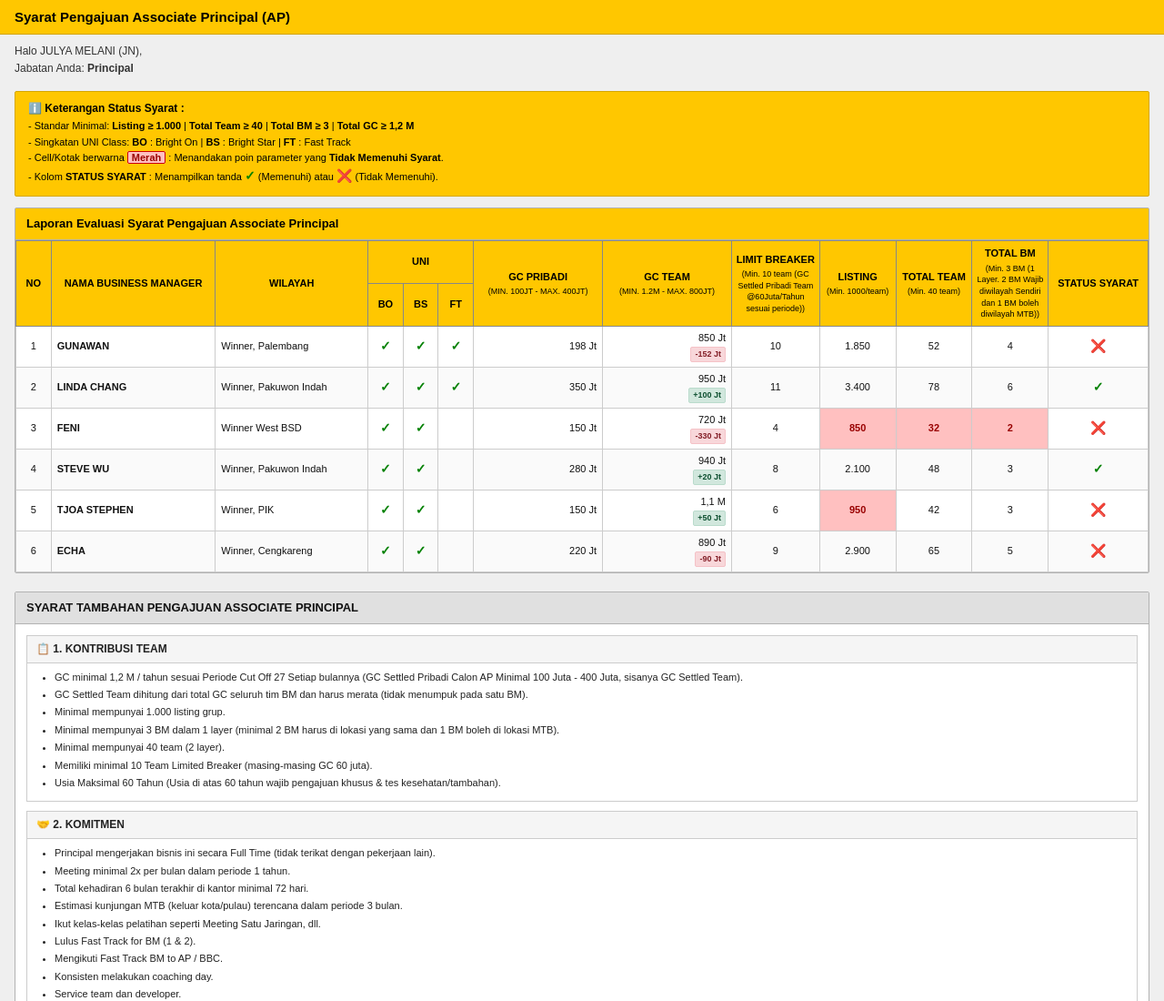
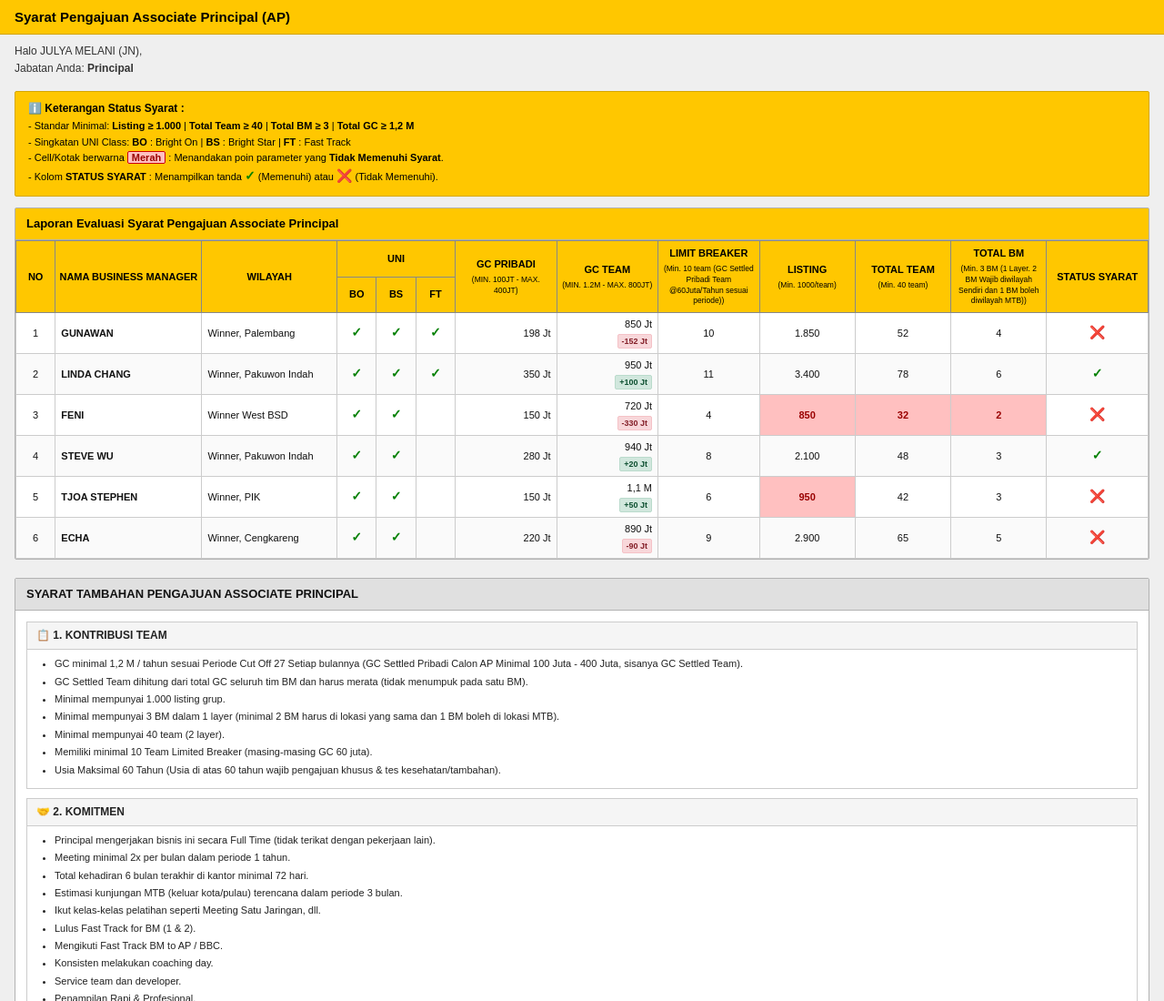
Before and after one commit to JauzaaHayaah/PengajuanAP, a plain HTML site: page index.html in a window 1280 px wide. Shown: the top 1100 px of the page at 91% size. Drawn offline with Linux system fonts and the light colour scheme.

Commit message:
REV6 PENGAJUAN AP

```diff
--- a/style.css
+++ b/style.css
@@ -128,10 +128,10 @@ body {
 }
 
 .sub-header-text {
-  font-size: 9px;
+  font-size: 8.5px;
   font-weight: normal;
   display: block;
-  margin-top: 2px;
+  margin-top: 3px;
 }
 
 .brighton-table td {
@@ -150,16 +150,16 @@ body {
 }
 
 /* LEBAR KOLOM RAMPING & KHUSUS */
-.col-no { width: 30px; }
-.col-nama { width: 140px; }
-.col-wilayah { width: 130px; }
-.col-uni-header { width: 90px; }
-.col-uni-sub { width: 30px; text-align: center; }
-.col-gc-pribadi { width: 110px; }
-.col-gc-team { width: 110px; }
-.col-lb { width: 75px; }
-.col-stat { width: 65px; }
-.col-status { width: 85px; }
+.col-no { width: 35px; }
+.col-nama { width: 130px; }
+.col-wilayah { width: 120px; }
+.col-uni-header { width: 105px; }
+.col-uni-sub { width: 35px; text-align: center; }
+.col-gc-pribadi { width: 90px; }
+.col-gc-team { width: 90px; }
+.col-lb { width: 90px; }
+.col-stat { width: 85px; }
+.col-status { width: 90px; }
 
 /* KOTAK MERAH UNTUK PARAMETER TIDAK MEMENUHI (TANPA RED CROSS IN-CELL) */
 .cell-failed {
```
